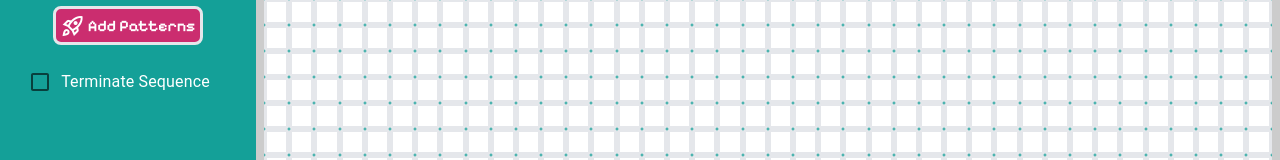
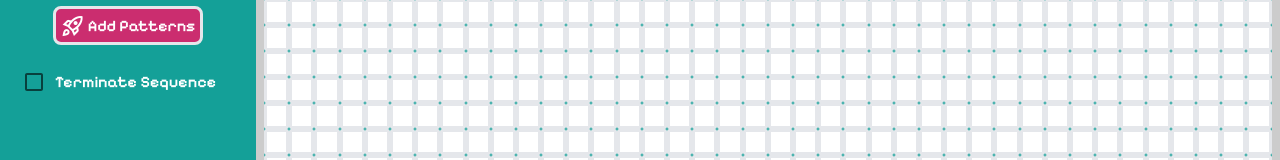
Before and after one commit to Pjstilwell/PersonalSite, a Next.js app in the folder still-peter/: page / in a window 1280 px wide. Shown: the part 323-483 px from the top of the page. Built offline with nearby package versions, Linux system fonts and the light colour scheme.

Commit message:
Fixed Console errors about duplicate ids

```diff
--- a/still-peter/src/app/components/controls.tsx
+++ b/still-peter/src/app/components/controls.tsx
@@ -192,6 +192,7 @@ export default function Controls(props: ControlProps) {
                 <Checkbox
                   value={props.terminateSequence}
                   onChange={() => props.toggleTerminateSequence()}
+                  id="toggle-term-seq"
                 ></Checkbox>
               }
               label="Terminate Sequence"
--- a/still-peter/src/app/components/info-dialog-stepper.tsx
+++ b/still-peter/src/app/components/info-dialog-stepper.tsx
@@ -163,7 +163,7 @@ export default function InfoDialogStepper() {
           </div>
           <input
             className="info-input"
-            id="row-input"
+            id="row-input-info"
             type="number"
             disabled={true}
             value={30}
@@ -173,7 +173,7 @@ export default function InfoDialogStepper() {
           </div>
           <input
             className="info-input"
-            id="col-input"
+            id="col-input-info"
             type="number"
             disabled={true}
             value={30}
--- a/still-peter/src/app/globals.scss
+++ b/still-peter/src/app/globals.scss
@@ -291,13 +291,15 @@ input[type="number"]::-webkit-outer-spin-button {
   border-width: 1rem;
 }
 
-.css-imrjgg-MuiButtonBase-root-MuiCheckbox-root.Mui-checked {
-  color: $cp-3;
+.css-imrjgg-MuiButtonBase-root-MuiCheckbox-root.Mui-checked,
+.css-d771x4.Mui-checked {
+  color: $cp-3 !important;
 }
 
-.css-rizt0-MuiTypography-root {
-  font-family: "Pixelify Sans", sans-serif;
-  font-optical-sizing: auto;
-  font-weight: 600;
-  font-style: normal;
+.css-rizt0-MuiTypography-root,
+.css-fyswvn {
+  font-family: "Pixelify Sans", sans-serif !important;
+  font-optical-sizing: auto !important;
+  font-weight: 600 !important;
+  font-style: normal !important;
 }
--- a/still-peter/src/app/info-dialog.scss
+++ b/still-peter/src/app/info-dialog.scss
@@ -114,6 +114,8 @@ input {
 }
 
 .css-3hpdci-MuiSvgIcon-root-MuiStepIcon-root.Mui-active,
-.css-3hpdci-MuiSvgIcon-root-MuiStepIcon-root.Mui-completed {
-  color: $cp3-2;
+.css-3hpdci-MuiSvgIcon-root-MuiStepIcon-root.Mui-completed,
+.css-124afma.Mui-active,
+.css-124afma.Mui-completed {
+  color: $cp3-2 !important;
 }
```
Also changed, not shown: 3 other files (tests, documents, lock files or other folders).
